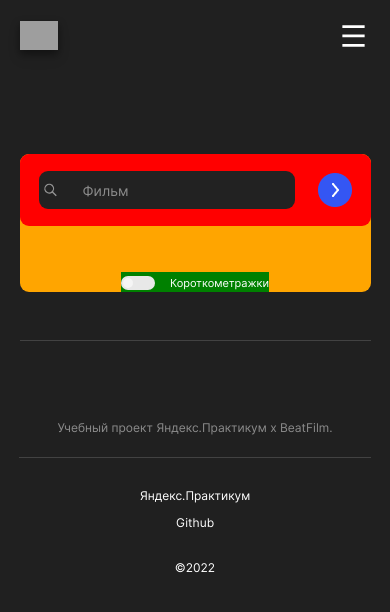
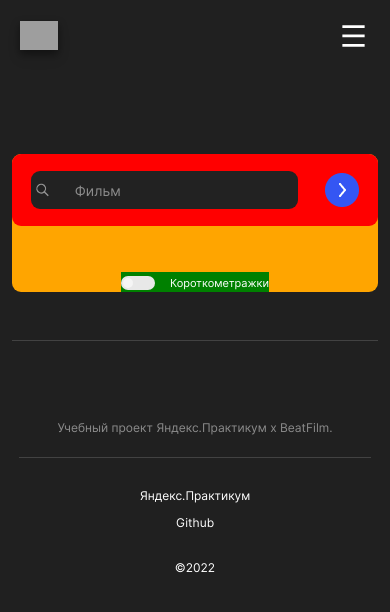
Before and after one commit to yaanab/movies-explorer-frontend2, a React (Create React App) app in the folder movies-explorer-frontend/: page /movies in a window 390 px wide. Shown: the top 612 px of the page. Built offline with nearby package versions, Linux system fonts and the light colour scheme; grey boxes are pictures that could not be loaded.

Commit message:
feat: исправлена ширина movies.js  на 320px

```diff
--- a/movies-explorer-frontend/src/components/Movies/Movies.css
+++ b/movies-explorer-frontend/src/components/Movies/Movies.css
@@ -4,7 +4,7 @@
 
 @media screen and (max-width: 767px) {
   .movies__content {
-    width: 90%;
+    width: 94%;
   }
 }
 
```
